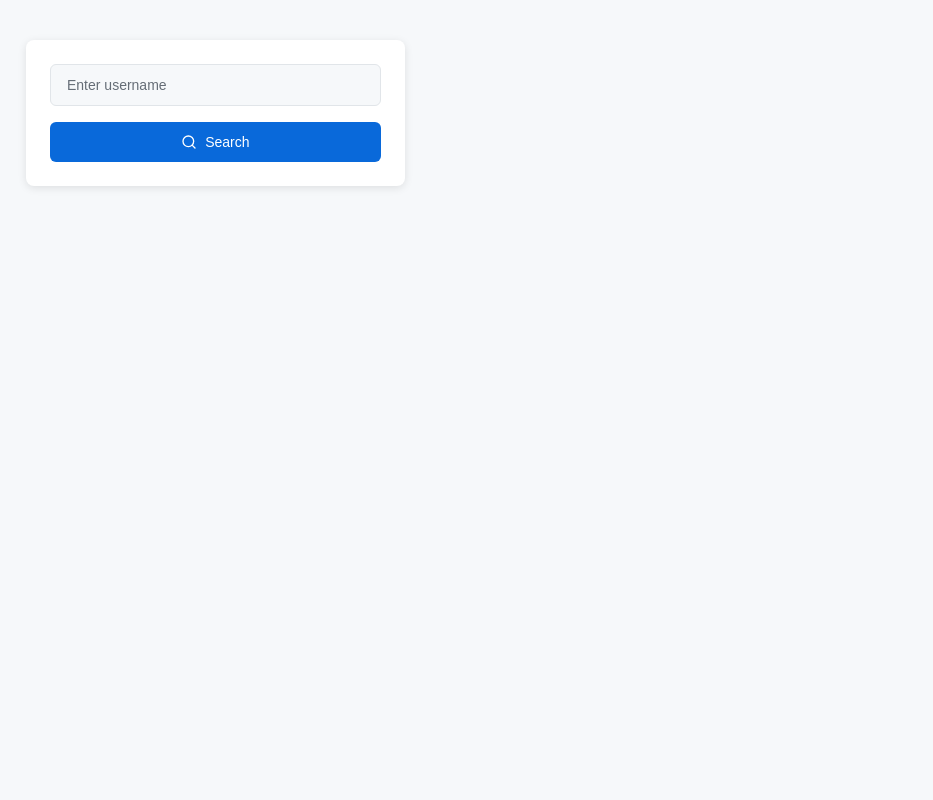
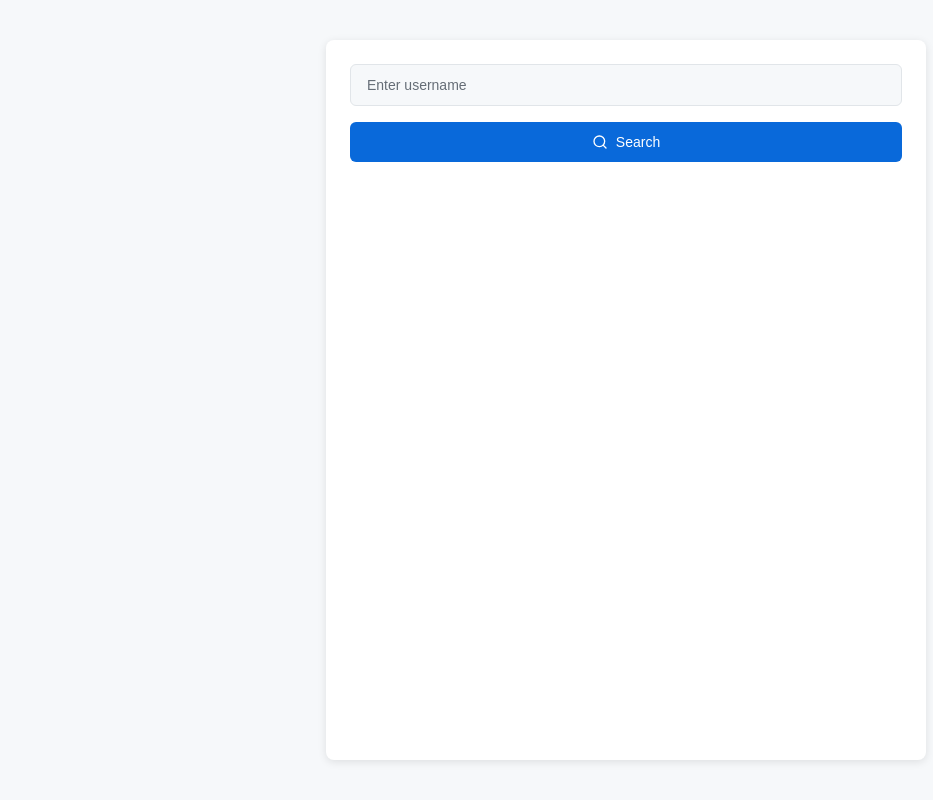
Before and after one commit to ahmad-fajar/github-repositories-explorer, a React (Vite) app: page / in a window 1280 px wide. Shown: the whole page, without its empty margins (14-947 px from the left). Built offline with nearby package versions, Linux system fonts and the light colour scheme.

Commit message:
fix: layout fix

```diff
--- a/src/App.tsx
+++ b/src/App.tsx
@@ -4,7 +4,6 @@ import SearchBar from '@/components/SearchBar';
 import UserCard from '@/components/UserCard';
 import {
   AppContainer,
-  Layout,
   Frame,
   SearchQuery
 } from './style';
@@ -31,7 +30,6 @@ function App() {
 
   return (
     <AppContainer>
-      <Layout>
       <Frame>
         <SearchBar
           username={searchQuery}
@@ -52,7 +50,6 @@ function App() {
           </div>
         )}
       </Frame>
-      </Layout>
     </AppContainer>
   );
 }
--- a/src/mock/index.ts
+++ b/src/mock/index.ts
@@ -27,6 +27,16 @@ export const dummyData: Dummy[] = [
     repositories: [
       {
         repositoryName: 'dummyrepo2',
+        repositoryDescription: 'dummydesc2',
+        star: 20,
+      },
+      {
+        repositoryName: 'dummyrepo22',
+        repositoryDescription: 'dummydesc2',
+        star: 20,
+      },
+      {
+        repositoryName: 'dummyrepo23',
         repositoryDescription: 'dummydesc2',
         star: 20,
       },
@@ -62,6 +72,11 @@ export const dummyData: Dummy[] = [
         repositoryDescription: 'dummydesc4',
         star: 40,
       },
+      {
+        repositoryName: 'dummyrepo54',
+        repositoryDescription: 'dummydesc5',
+        star: 50,
+      },
     ],
   },
 
--- a/src/style.ts
+++ b/src/style.ts
@@ -1,22 +1,15 @@
 import styled from 'styled-components';
 
 export const AppContainer = styled.div`
+  display: flex;
+  justify-content: center;
   min-height: 100vh;
   background: #f6f8fa;
   padding: 40px 20px;
-`;
-
-export const Layout = styled.div`
-  max-width: 1200px;
-  margin: 0 auto;
-  display: grid;
-  grid-template-columns: 1fr 1fr 1fr;
-  gap: 32px;
-  align-items: start;
+  min-width: 300px;
 
   @media (max-width: 768px) {
-    grid-template-columns: 1fr;
-    gap: 20px;
+    padding: 0;
   }
 `;
 
@@ -36,6 +29,5 @@ export const Frame = styled.div`
   border-radius: 8px;
   box-shadow: 0 2px 8px rgba(0, 0, 0, 0.1);
   width: 100%;
-  min-width: 300px;
   max-width: 600px;
 `;
```
Lines whose indentation alone changed are shown as unchanged.
